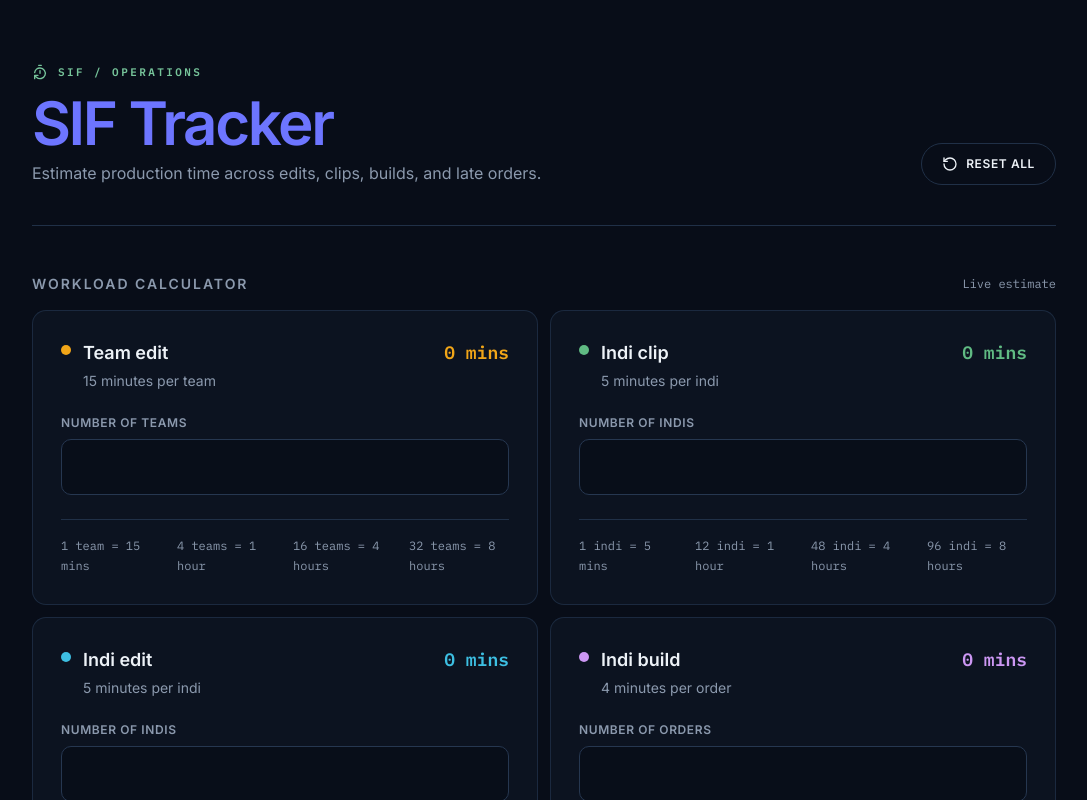
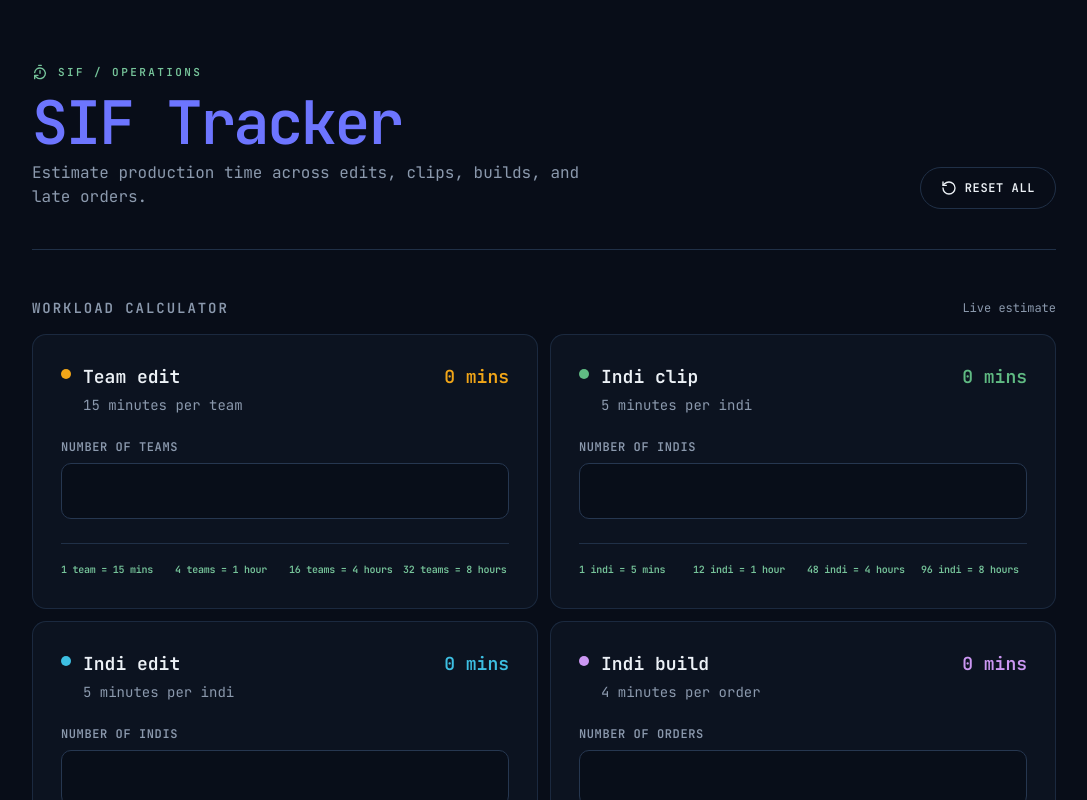
Before and after one commit to nicolelodeontv/siftracker, a Next.js app: page / in a window 1280 px wide. Shown: the top 800 px of the page, without its empty margins (96-1183 px from the left). Built offline with nearby package versions, Linux system fonts and the light colour scheme.

Commit message:
feat: update font family and adjust layout styling
Co-authored-by: Nicole John Dela Cruz <21039882+nicolelodeontv@users.noreply.github.com>

```diff
--- a/app/globals.css
+++ b/app/globals.css
@@ -40,8 +40,8 @@
   --color-sif-red: var(--sif-red);
   --color-sif-green: var(--sif-green);
   --color-sif-white: var(--sif-white);
-  --font-sans: var(--font-inter), -apple-system, BlinkMacSystemFont, 'Segoe UI', sans-serif;
-  --font-mono: var(--font-plex-mono), ui-monospace, 'SFMono-Regular', Menlo, monospace;
+  --font-sans: var(--font-jetbrains-mono), monospace;
+  --font-mono: var(--font-jetbrains-mono), monospace;
   --radius-sm: calc(var(--radius) * 0.6);
   --radius-md: calc(var(--radius) * 0.8);
   --radius-lg: var(--radius);
--- a/app/layout.tsx
+++ b/app/layout.tsx
@@ -1,12 +1,11 @@
 import { Analytics } from '@vercel/analytics/next'
-import { Inter, IBM_Plex_Mono } from 'next/font/google'
+import { JetBrains_Mono } from 'next/font/google'
 import type { Metadata, Viewport } from 'next'
 
-const inter = Inter({ subsets: ['latin'], variable: '--font-inter' })
-const plexMono = IBM_Plex_Mono({
+const jetBrainsMono = JetBrains_Mono({
   subsets: ['latin'],
-  weight: ['400', '500', '600'],
-  variable: '--font-plex-mono',
+  weight: ['400', '500', '600', '700'],
+  variable: '--font-jetbrains-mono',
 })
 import './globals.css'
 
@@ -48,7 +47,7 @@ export default function RootLayout({
 }>) {
   return (
     <html lang="en" className="bg-background">
-      <body className={`${inter.variable} ${plexMono.variable} font-sans antialiased`}>
+      <body className={`${jetBrainsMono.variable} font-mono antialiased`}>
         {children}
         {process.env.NODE_ENV === 'production' && <Analytics />}
       </body>
--- a/app/page.tsx
+++ b/app/page.tsx
@@ -204,9 +204,9 @@ export default function Page() {
                     )}
                   </div>
                 </label>
-                <div className="grid grid-cols-2 gap-x-4 gap-y-2 border-t border-border pt-4 sm:grid-cols-4">
+                <div className="grid grid-cols-2 gap-x-2 gap-y-2 border-t border-border pt-4 sm:grid-cols-4">
                   {workload.examples.map((example) => (
-                    <span key={example} className="font-mono text-xs leading-5 text-muted-foreground">{example}</span>
+                    <span key={example} className="whitespace-nowrap font-mono text-[10px] font-semibold leading-5 tracking-tight text-sif-green">{example}</span>
                   ))}
                 </div>
                 </article>
```
